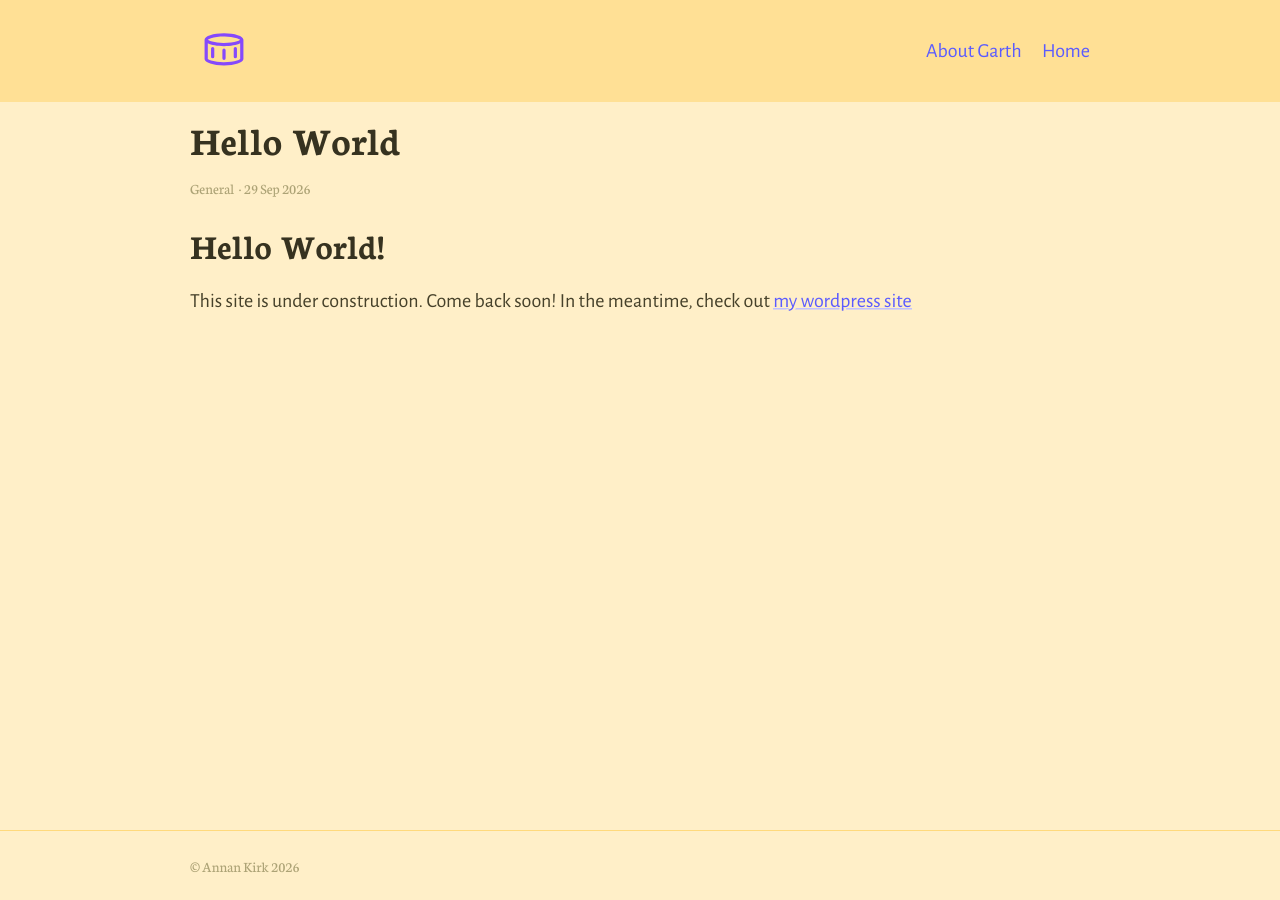
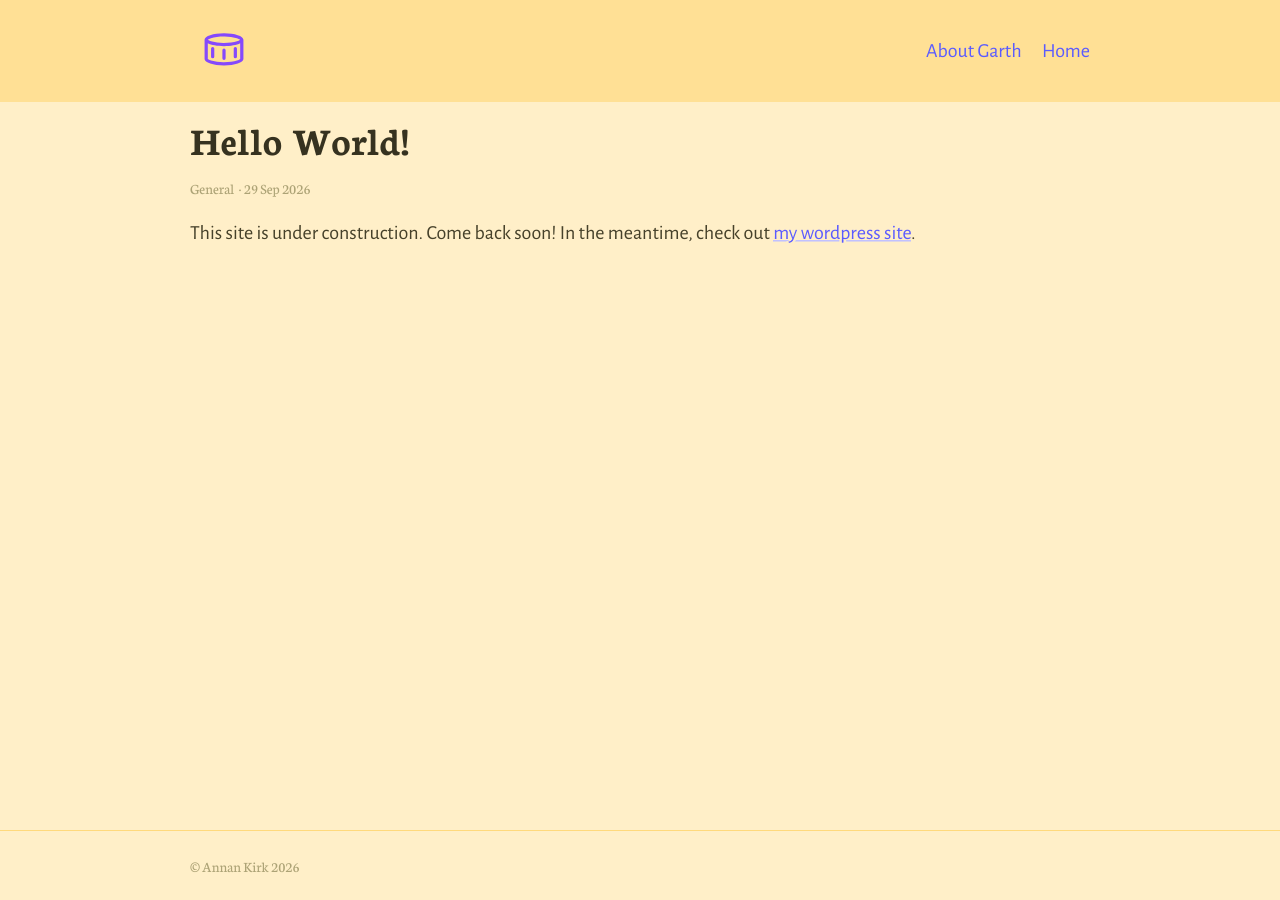
Before and after one commit to annankirk/annankirk.github.io, a Jekyll site: the page built from _posts/2026-09-29-Hello-World.md, in a window 1280 px wide. Built offline with Jekyll 4.4.1, drawn with Linux system fonts in a browser that asks for light colours.

Commit message:
Update 2026-09-29-Hello-World.md

```diff
--- a/_posts/2026-09-29-Hello-World.md
+++ b/_posts/2026-09-29-Hello-World.md
@@ -1,8 +1,6 @@
 ---
-title: Hello World
+title: Hello World!
 category: General
 ---
 
-## Hello World!
-
-This site is under construction. Come back soon! In the meantime, check out [my wordpress site](https://annankirk.wordpress.com/)
+This site is under construction. Come back soon! In the meantime, check out [my wordpress site](https://annankirk.wordpress.com/).
```
